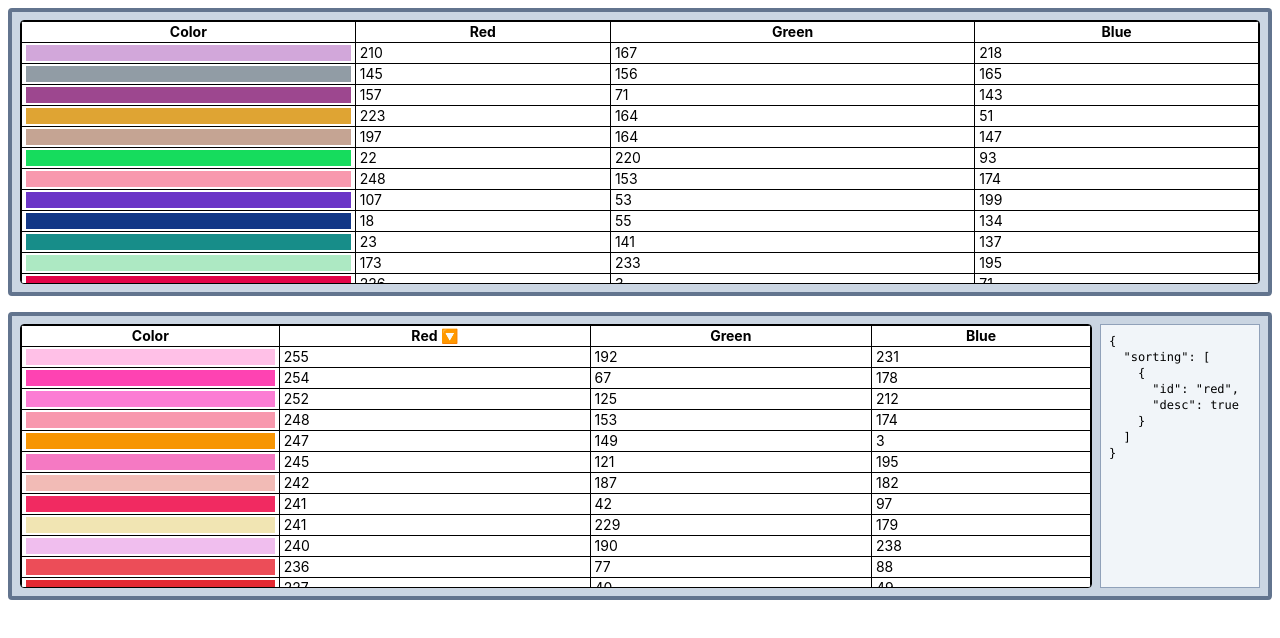
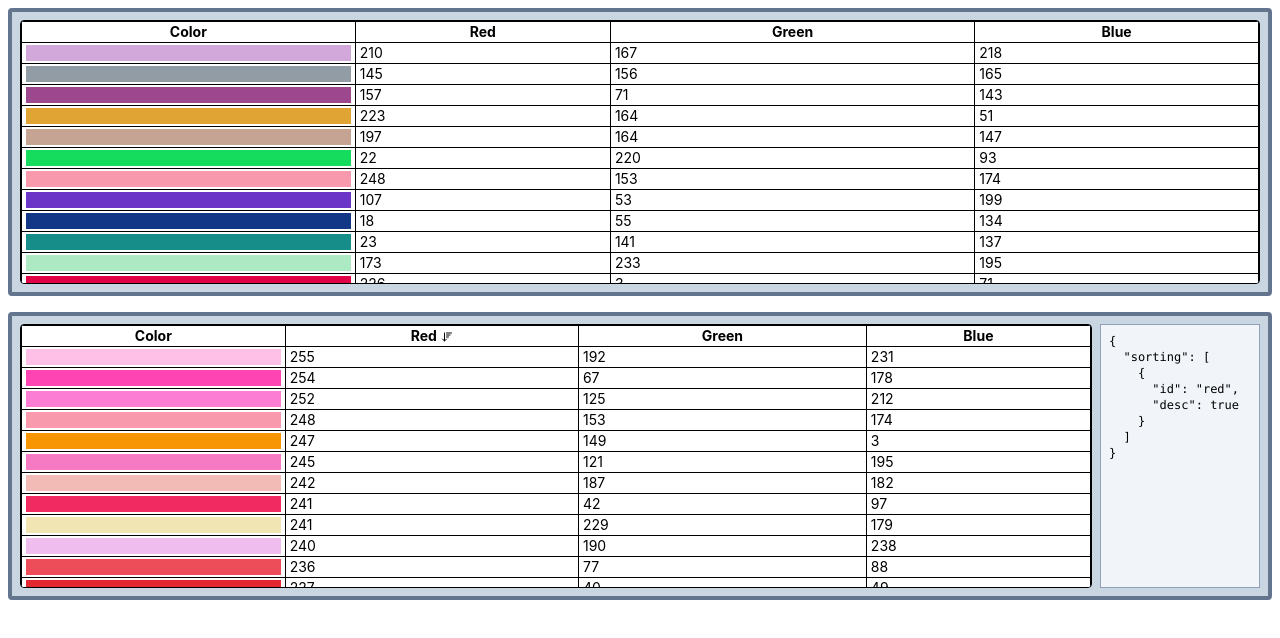
Before and after one commit to srymh/react-example, a React (Vite) app in the folder packages/tanstack/table-v9/: page / in a window 1280 px wide. Shown: the top 638 px of the page. Built offline with nearby package versions, Linux system fonts and the light colour scheme.

Commit message:
feat: lucide-reactを依存関係に追加

```diff
--- a/packages/base/package.json
+++ b/packages/base/package.json
@@ -11,6 +11,7 @@
   },
   "dependencies": {
     "@tailwindcss/vite": "^4.3.2",
+    "lucide-react": "^1.16.0",
     "react": "^19.2.7",
     "react-dom": "^19.2.7",
     "tailwindcss": "^4.3.2"
--- a/packages/dnd/package.json
+++ b/packages/dnd/package.json
@@ -14,6 +14,7 @@
     "@dnd-kit/dom": "^0.5.0",
     "@dnd-kit/react": "^0.5.0",
     "@tailwindcss/vite": "^4.3.2",
+    "lucide-react": "^1.16.0",
     "react": "^19.2.7",
     "react-dom": "^19.2.7",
     "tailwindcss": "^4.3.2"
--- a/packages/tanstack/table-v9/package.json
+++ b/packages/tanstack/table-v9/package.json
@@ -12,6 +12,7 @@
   "dependencies": {
     "@tailwindcss/vite": "^4.3.2",
     "@tanstack/react-table": "9.0.0-beta.19",
+    "lucide-react": "^1.16.0",
     "react": "^19.2.7",
     "react-dom": "^19.2.7",
     "tailwindcss": "^4.3.2"
--- a/packages/tanstack/table-v9/src/components/table.tsx
+++ b/packages/tanstack/table-v9/src/components/table.tsx
@@ -1,4 +1,5 @@
 import type { SortDirection } from '@tanstack/react-table'
+import { SortAscIcon, SortDescIcon } from 'lucide-react'
 
 export function Table({ children }: { children: React.ReactNode }) {
   return (
@@ -23,7 +24,12 @@ export function TableHeader({
 }
 
 export function TableHeaderSortIcon({ isSorted }: { isSorted: false | SortDirection }) {
-  return <span>{isSorted === 'asc' ? ' 🔼' : isSorted === 'desc' ? ' 🔽' : null}</span>
+  const className = 'ml-1 inline-block h-3 w-3'
+  return isSorted === 'asc' ? (
+    <SortAscIcon className={className} />
+  ) : isSorted === 'desc' ? (
+    <SortDescIcon className={className} />
+  ) : null
 }
 
 export function TableRow({ children }: { children: React.ReactNode }) {
```
Also changed, not shown: 1 other file (tests, documents, lock files or other folders).
